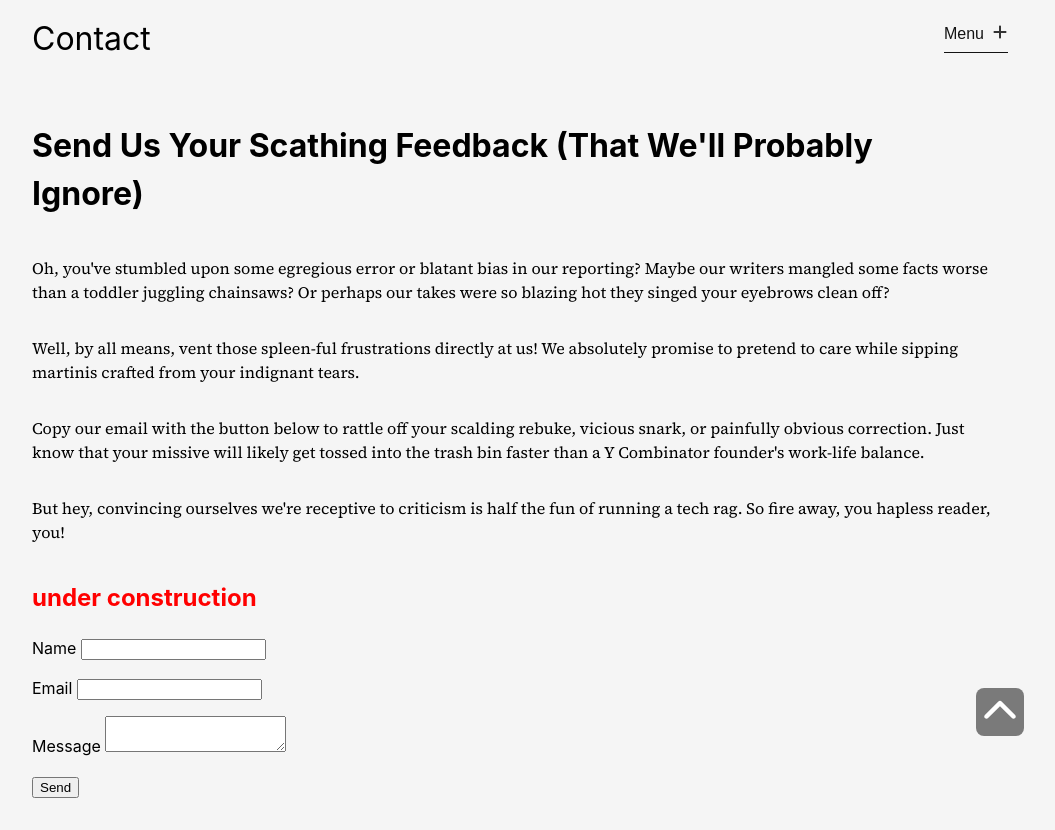
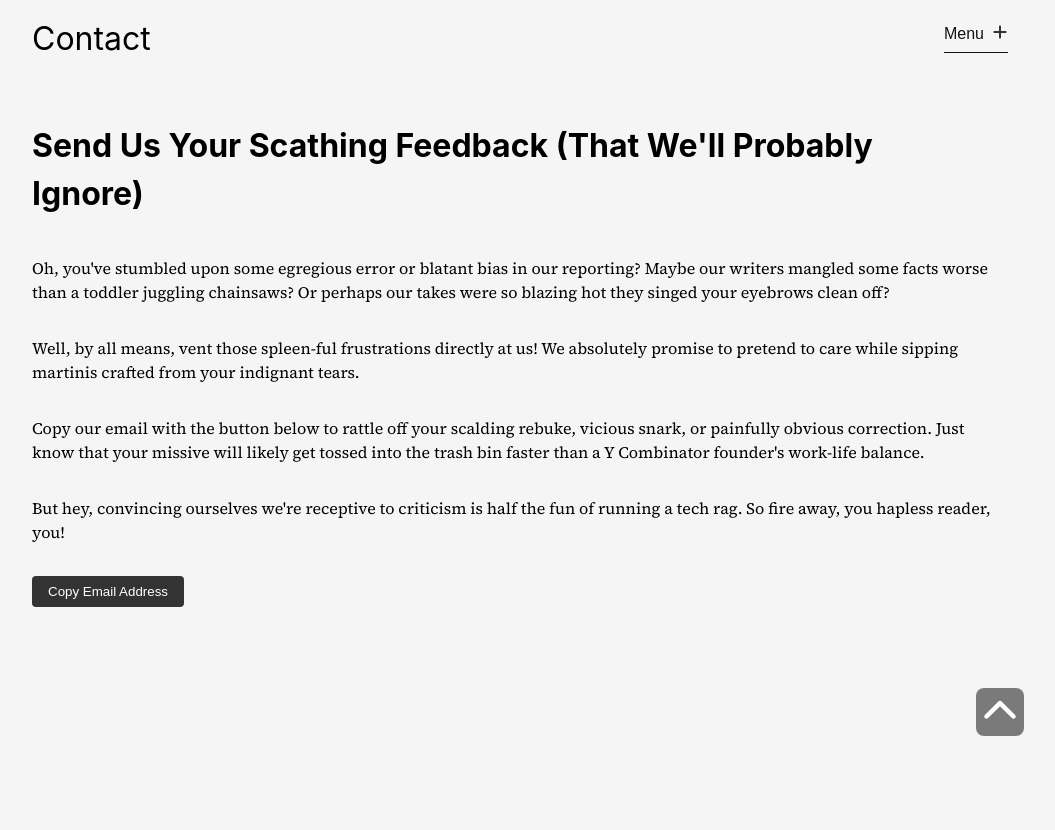
Before and after one commit to orbithammer/theGlitch, a React (Vite) app: page /contact in a window 1280 px wide. Shown: the top 830 px of the page, without its empty margins (128-1183 px from the left). After the commit the page ends 800 px from the top, so only its background shows below. Built offline with nearby package versions, Linux system fonts and the light colour scheme; a web font is replaced by a local one.

Commit message:
removed form

```diff
--- a/src/pages/contact.tsx
+++ b/src/pages/contact.tsx
@@ -1,6 +1,6 @@
-import React from 'react';
+import React, { useState } from "react";
 import styled from 'styled-components';
-import { useNavigate } from 'react-router-dom';
+import PageMetaTags from "../utils/PagesMetaTags.tsx"
 
 const StyledTextWrapper = styled.div`
     display: flex;
@@ -8,38 +8,32 @@ const StyledTextWrapper = styled.div`
     font-family: "Source Serif 4", serif;
 `
 
-const StyledH2 = styled.h2`
-    color: red;
+const StyledButton = styled.button`
+    margin-top: 1rem;
+    padding: 0.5rem 1rem;
+    background-color: #333;
+    color: #fff;
+    border: none;
+    border-radius: 4px;
+    cursor: pointer;
 `
 
 const ContactPage: React.FC = () => {
-  const navigate = useNavigate();
+  const [isCopied, setIsCopied] = useState(false)
 
-  const handleSubmit = async (event: React.FormEvent<HTMLFormElement>) => {
-    event.preventDefault();
-    const form = event.currentTarget;
-
+  const copyToClipboard = async () => {
       try {
-      const response = await fetch('/', {
-        method: 'POST',
-        headers: { 'Content-Type': 'application/x-www-form-urlencoded' },
-        body: new URLSearchParams(new FormData(form) as any).toString()
-      });
-
-      if (response.ok) {
-        navigate('/thank-you');
-      } else {
-        console.error('Form submission failed');
-        // Handle error (e.g., show error message to user)
+          await navigator.clipboard.writeText("theglitch+contactus@mailfence.com");
+          setIsCopied(true);
+          setTimeout(() => setIsCopied(false), 2000); // Reset after 2 seconds
+      } catch (err) {
+          console.error("Failed to copy text: ", err);
       }
-    } catch (error) {
-      console.error('Error:', error);
-      // Handle error (e.g., show error message to user)
   }
-  };
 
   return (
     <>
+            <PageMetaTags />
             <main>
                 <h1>Send Us Your Scathing Feedback (That We'll Probably Ignore)</h1>
                 <StyledTextWrapper>
@@ -48,22 +42,9 @@ const ContactPage: React.FC = () => {
                     <p>Copy our email with the button below to rattle off your scalding rebuke, vicious snark, or painfully obvious correction. Just know that your missive will likely get tossed into the trash bin faster than a Y Combinator founder's work-life balance.</p>
                     <p>But hey, convincing ourselves we're receptive to criticism is half the fun of running a tech rag. So fire away, you hapless reader, you!</p>
                 </StyledTextWrapper>
-        <StyledH2>under construction</StyledH2>
-        <form name="contact" method="POST" data-netlify="true" onSubmit={handleSubmit}>
-          <input type="hidden" name="form-name" value="contact" />
-          <p>
-            <label>Name <input type="text" name="name" /></label>
-          </p>
-          <p>
-            <label>Email <input type="email" name="email" /></label>
-          </p>
-          <p>
-            <label>Message <textarea name="message"></textarea></label>
-          </p>
-          <p>
-            <button type="submit">Send</button>
-          </p>
-        </form>
+                <StyledButton onClick={copyToClipboard}>
+                    {isCopied ? "Email Copied!" : "Copy Email Address"}
+                </StyledButton>
             </main>
         </>
   );
```
Lines whose indentation alone changed are shown as unchanged.
